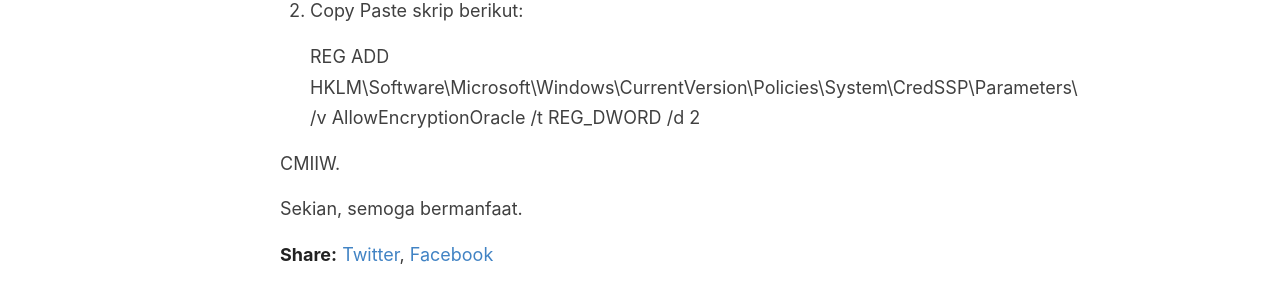
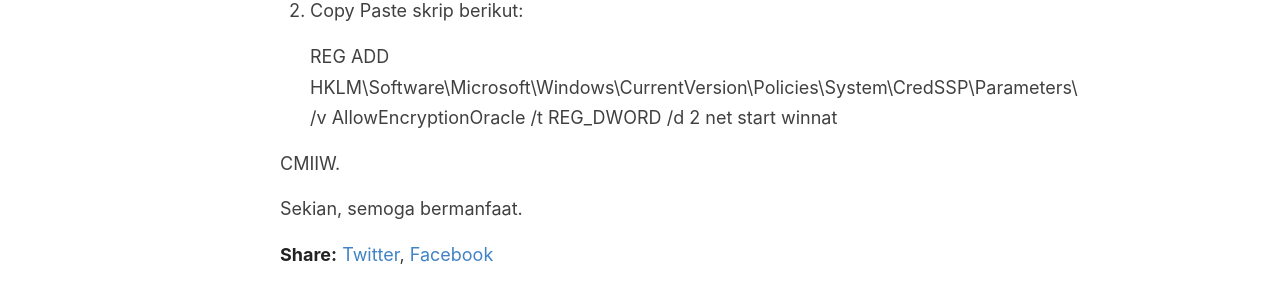
Before and after one commit to dede-irwanto/dede-irwanto.github.io, a Jekyll site: the page built from _posts/2021-12-22-credssp-encryption-oracle-remediation.md, in a window 1280 px wide. Shown: the part 363-663 px from the top of the page. Built offline with Jekyll 4.4.1, drawn with Linux system fonts in a browser that asks for light colours; comment, search, counter and statistics services are not loaded.

Commit message:
Update 2021-12-22-credssp-encryption-oracle-remediation.md

```diff
--- a/_posts/2021-12-22-credssp-encryption-oracle-remediation.md
+++ b/_posts/2021-12-22-credssp-encryption-oracle-remediation.md
@@ -8,6 +8,7 @@ Untuk mengatasi masalah CredSSP saat melakukn remote desktop di windows lakukan
     REG ADD
     HKLM\Software\Microsoft\Windows\CurrentVersion\Policies\System\CredSSP\Parameters\ /v
     AllowEncryptionOracle /t REG_DWORD /d 2
+    net start winnat
 
 CMIIW.
 
```
